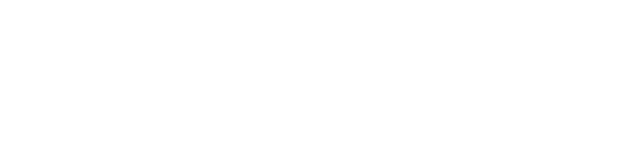
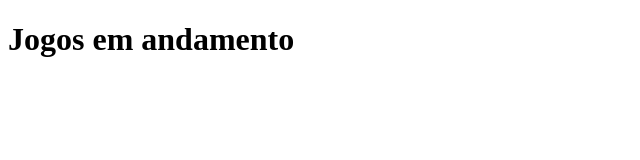
Before and after one commit to LucsSM/cadastro-de-jogos, a plain HTML site: page lista-de-jogos.html in a window 1280 px wide. Shown: the whole page, without its empty margins (0-640 px from the left). Drawn offline with Linux system fonts and the light colour scheme.

Commit message:
adicionando cabeçalho de jogos em andamento

```diff
--- a/lista-de-jogos.html
+++ b/lista-de-jogos.html
@@ -7,6 +7,6 @@
     <title>Lista de Jogos</title>
 </head>
 <body>
-
+    <h1>Jogos em andamento</h1>
 </body>
 </html>
```
